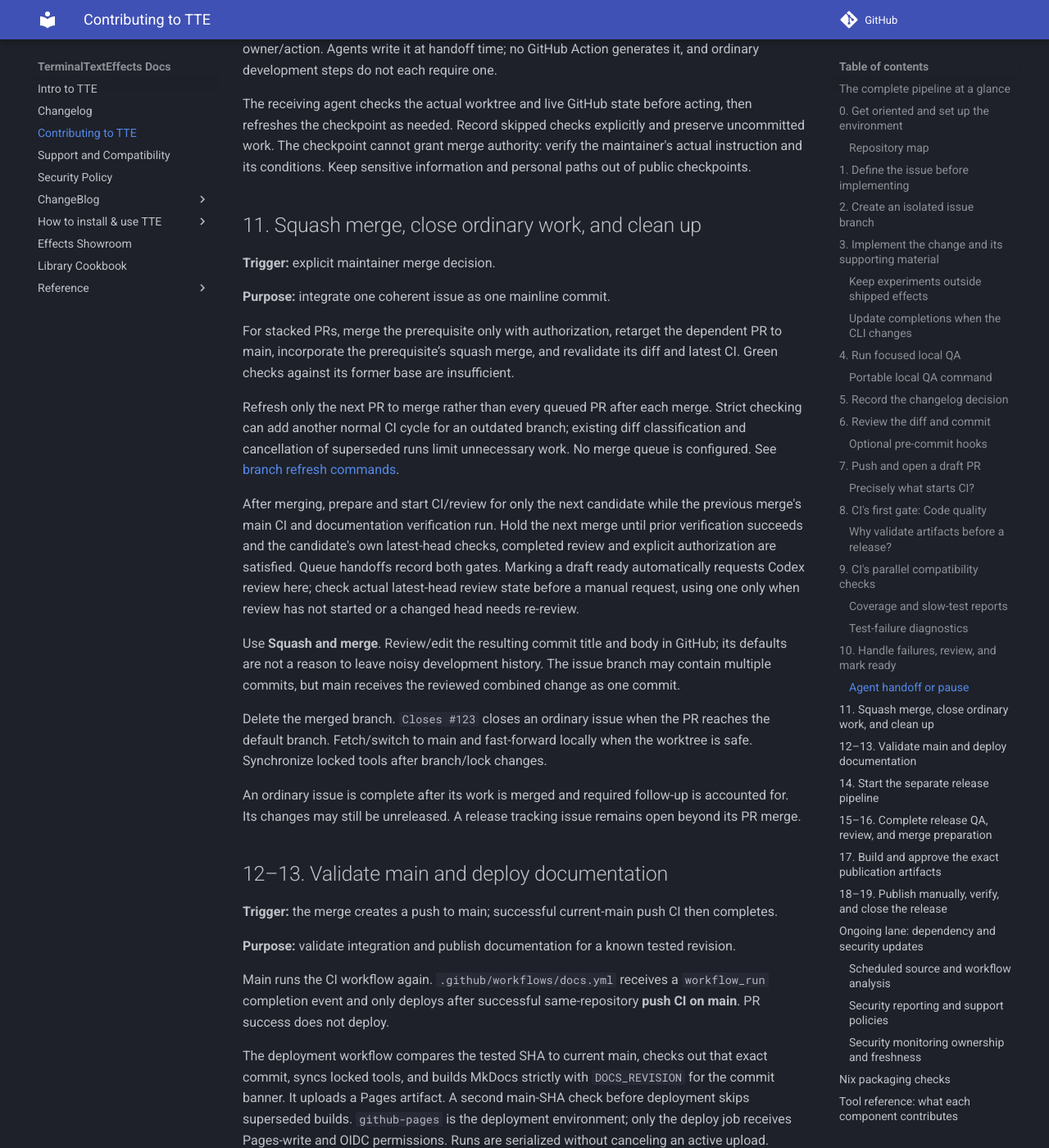
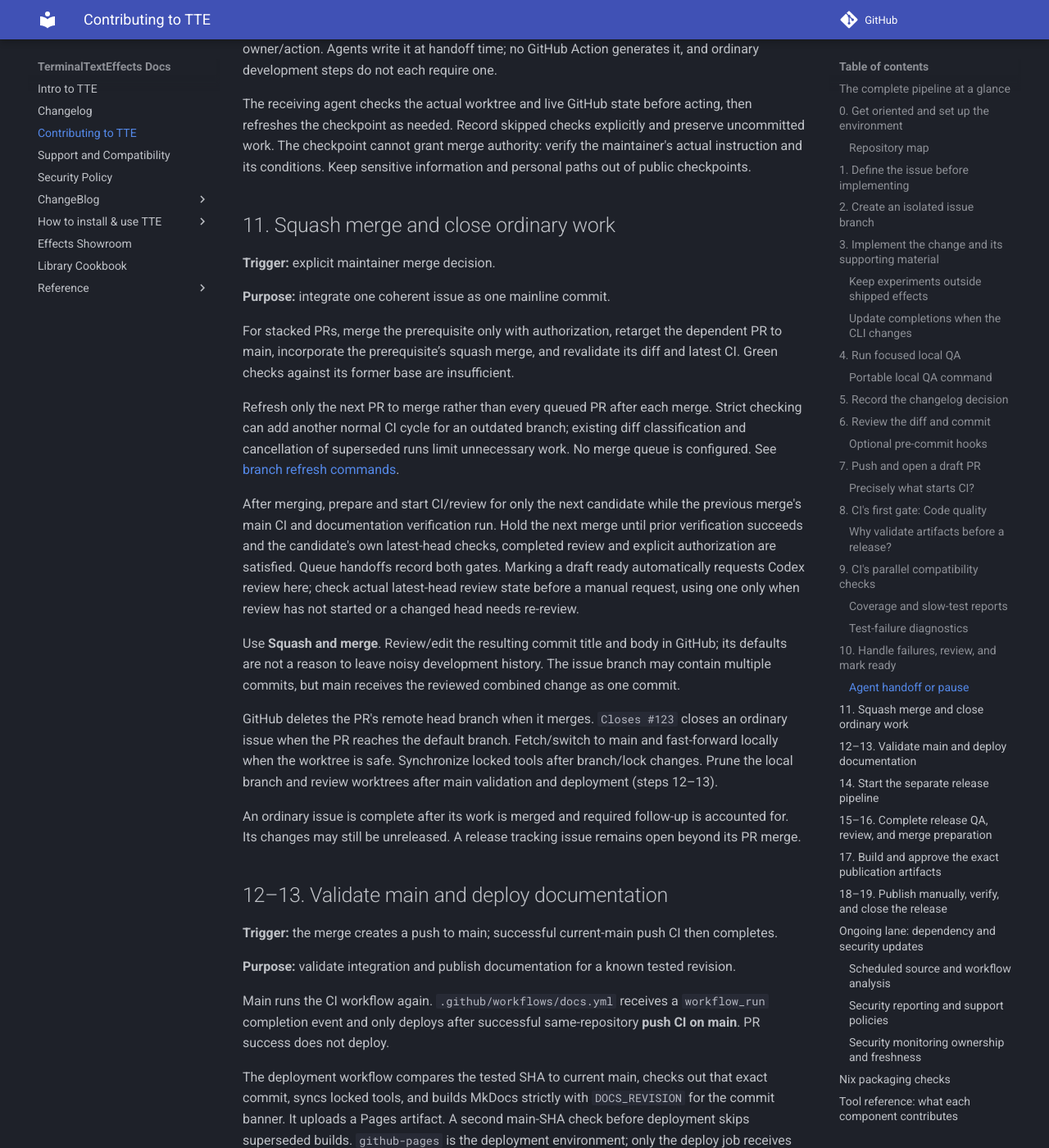
Before and after one commit to ChrisBuilds/terminaltexteffects, an MkDocs documentation site: the page built from docs/development.md, in a window 1280 px wide and 1400 px high, scrolled down 17701 px. Shown: the whole window at 82% size. Built offline with MkDocs 1.6.1 and Material for MkDocs 9.7.7, drawn with Linux system fonts in a browser that asks for light colours; comment, search, counter and statistics services are not loaded; some of the changed text lies outside the part shown.

Commit message:
Run branch cleanup from the main worktree after verification
Git refuses to switch to main while another worktree has it checked out,
so direct cleanup to the existing main worktree. Move cleanup in the
development guide after main validation and deployment so it matches
the post-merge procedure.

```diff
--- a/docs/development.md
+++ b/docs/development.md
@@ -400,7 +400,7 @@ When transferring work or CI/review monitoring to another agent, or pausing unfi
 
 The receiving agent checks the actual worktree and live GitHub state before acting, then refreshes the checkpoint as needed. Record skipped checks explicitly and preserve uncommitted work. The checkpoint cannot grant merge authority: verify the maintainer's actual instruction and its conditions. Keep sensitive information and personal paths out of public checkpoints.
 
-## 11. Squash merge, close ordinary work, and clean up
+## 11. Squash merge and close ordinary work
 
 **Trigger:** explicit maintainer merge decision.
 
@@ -414,7 +414,7 @@ After merging, prepare and start CI/review for only the next candidate while the
 
 Use **Squash and merge**. Review/edit the resulting commit title and body in GitHub; its defaults are not a reason to leave noisy development history. The issue branch may contain multiple commits, but main receives the reviewed combined change as one commit.
 
-Delete the merged branch. `Closes #123` closes an ordinary issue when the PR reaches the default branch. Fetch/switch to main and fast-forward locally when the worktree is safe. Synchronize locked tools after branch/lock changes.
+GitHub deletes the PR's remote head branch when it merges. `Closes #123` closes an ordinary issue when the PR reaches the default branch. Fetch/switch to main and fast-forward locally when the worktree is safe. Synchronize locked tools after branch/lock changes. Prune the local branch and review worktrees after main validation and deployment (steps 12–13).
 
 An ordinary issue is complete after its work is merged and required follow-up is accounted for. Its changes may still be unreleased. A release tracking issue remains open beyond its PR merge.
 
@@ -439,6 +439,11 @@ Unexpected failures are reported promptly; preserve original evidence, retry onl
 evidence-backed infrastructure failure, and fix source problems through a scoped PR.
 Follow the [post-merge procedure](https://github.com/ChrisBuilds/terminaltexteffects/blob/main/.github/POST_MERGE.md)
 for commands, recovery decisions and the completion/handoff template.
+
+After verification completes or is handed off, prune the merged PR's local branch and
+review worktrees and confirm its remote head branch is gone. Delete only branches whose
+PRs merged or closed, working from the worktree that has `main` checked out. See
+[branch cleanup](https://github.com/ChrisBuilds/terminaltexteffects/blob/main/.github/POST_MERGE.md#6-prune-merged-branches).
 
 ## 14. Start the separate release pipeline
 
```
Also changed, not shown: .github/POST_MERGE.md.
